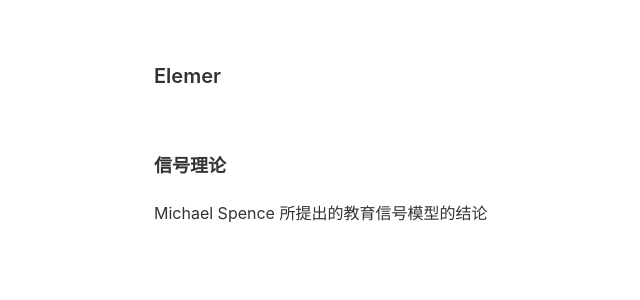
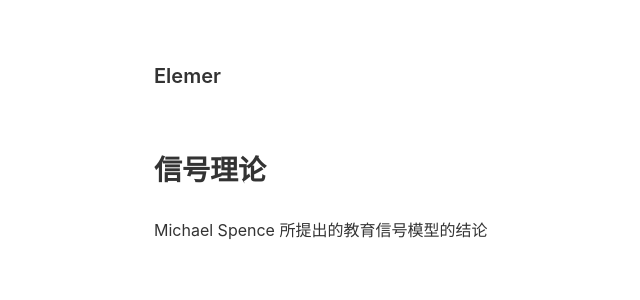
Before and after one commit to elemer1/elemer1.github.io, a Jekyll site: the page built from _writings/信号理论.md, in a window 1280 px wide. Shown: the top 300 px of the page, without its empty margins (181-821 px from the left). Built offline with Jekyll 4.4.1, drawn with Linux system fonts in a browser that asks for light colours.

Commit message:
UI: enlarge article title to 28px, clean up unused CSS

```diff
--- a/_layouts/default.html
+++ b/_layouts/default.html
@@ -21,7 +21,7 @@
   <!-- Favicon -->
   <link rel="icon" type="image/svg+xml" href="/assets/favicon.svg">
 
-  <!-- Inlined CSS (eliminates one HTTP request) -->
+  <!-- Inlined CSS -->
   <style>
     *{margin:0;padding:0;box-sizing:border-box}
     body{font-family:-apple-system,BlinkMacSystemFont,"Segoe UI",Helvetica,Arial,sans-serif;font-size:16px;line-height:1.6;color:#333;background:#fff;-webkit-font-smoothing:antialiased;-moz-osx-font-smoothing:grayscale;text-rendering:optimizeLegibility}
@@ -30,6 +30,7 @@
     header h1{font-size:20px;font-weight:600}
     header h1 a{color:#333;text-decoration:none}
     header h1 a:hover{text-decoration:underline}
+    .post-title{font-size:28px;font-weight:700;margin:0 0 30px 0;line-height:1.3}
     main h2{font-size:18px;font-weight:600;margin:40px 0 20px 0}
     main h3{font-size:16px;font-weight:600;margin:30px 0 15px 0}
     main p{margin:15px 0}
@@ -37,10 +38,8 @@
     main li{margin:5px 0}
     main a{color:#0066cc;text-decoration:none}
     main a:hover{text-decoration:underline}
-    article time{display:block;color:#666;font-size:14px;margin-bottom:30px}
     .post-list{list-style:none;padding:0}
     .post-list li{margin:20px 0}
-    .post-list time{color:#666;font-size:14px;margin-right:15px}
     .post-list a{color:#333;text-decoration:none}
     .post-list a:hover{color:#0066cc}
   </style>
--- a/_layouts/post.html
+++ b/_layouts/post.html
@@ -2,6 +2,6 @@
 layout: default
 ---
 <article>
-  <h2>{{ page.title }}</h2>
+  <h1 class="post-title">{{ page.title }}</h1>
   {{ content }}
 </article>
```
